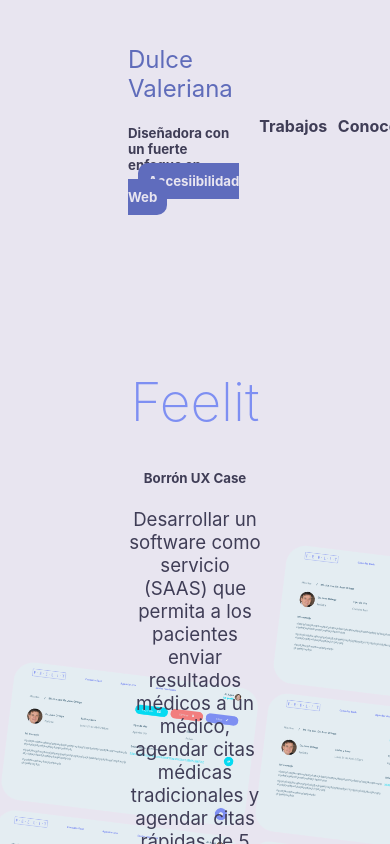
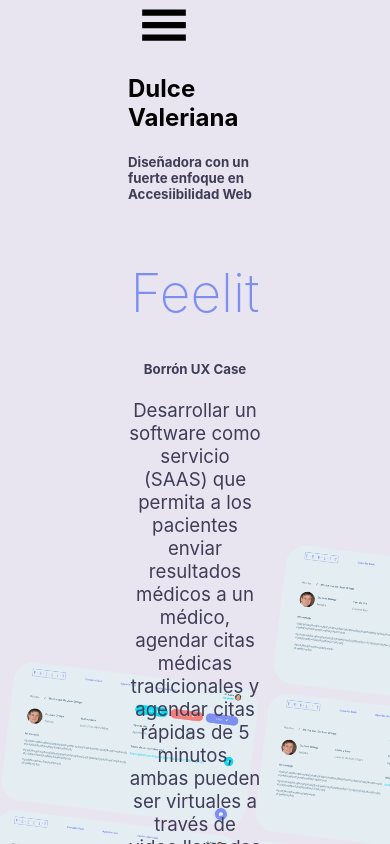
Before and after one commit to dulcevaleriana/dulceValeriana.github.io, a Next.js app: page / in a window 390 px wide. Shown: the top 844 px of the page. Built offline with nearby package versions, Linux system fonts and the light colour scheme.

Commit message:
set menu responsive

```diff
--- a/pages/components/menu.tsx
+++ b/pages/components/menu.tsx
@@ -1,13 +1,33 @@
-import React from "react"
+import React, { useState } from "react"
 import Image from 'next/image'
 import Button from "./button"
 import Link from 'next/link'
+import useMediaQuery from "../hooks/useMediaQuery"
 
 export default function Menu() {
+    const [openMenu, setOpenMenu] = useState(false)
+    const isTabletOrLess = useMediaQuery("(max-width: 992px)")
+
     return <nav className="class-menuComponent">
-        <ul>
+        {isTabletOrLess ? <>
+            <Image onClick={()=>setOpenMenu(!openMenu)} src="/image/icon/menu.svg" alt="menu" width={72.13} height={50}/>
+            <div>
+                <h2>Dulce Valeriana</h2>
+                <h5>Diseñadora con un fuerte enfoque en <span>Accesiibilidad Web</span></h5>
+            </div>
+            { openMenu && <ul>
+                <li>
+                    <Link href="/">Trabajos</Link>
+                </li>
+                <li>
+                    <Link href="https://www.linkedin.com/in/dulcevaleriana/" target="_blank">Conoceme</Link>
+                </li>
+                <li>
+                    <Button name="Hablemos" link="mailto:dulceguzmantaveras@gmail.com"/>
+                </li>
+            </ul>}
+        </> : <ul>
             <li>
-                {/* <Image src="/image/logo.svg" alt="Vercel Logo" width={72.13} height={50} /> */}
                 <h2>Dulce Valeriana</h2>
                 <h5>Diseñadora con un fuerte enfoque en <span>Accesiibilidad Web</span></h5>
             </li>
@@ -20,6 +40,6 @@ export default function Menu() {
             <li>
                 <Button name="Hablemos" link="mailto:dulceguzmantaveras@gmail.com"/>
             </li>
-        </ul>
+        </ul>}
     </nav>
 }
```
Also changed, not shown: public/image/icon/menu.svg (added).
